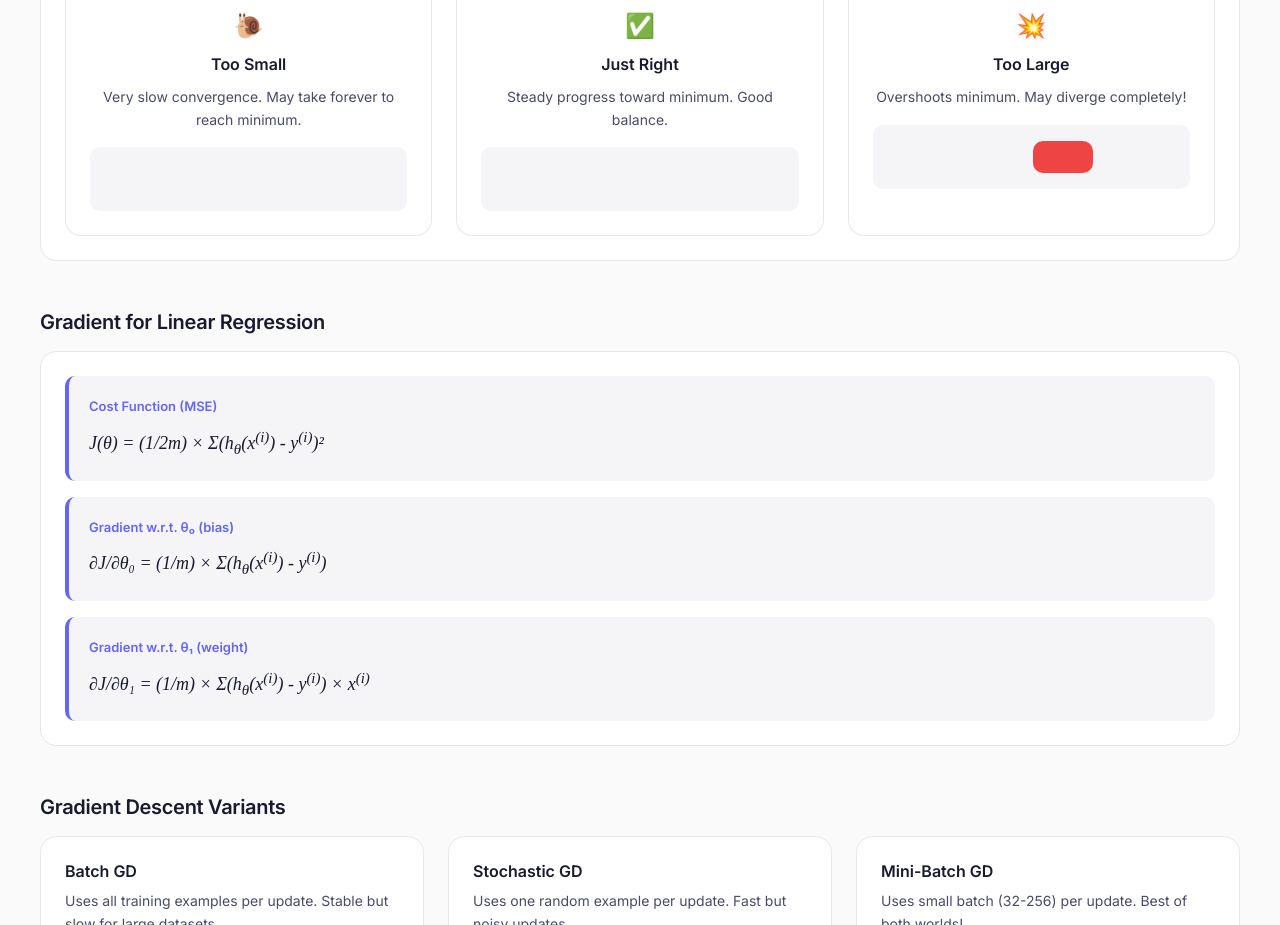
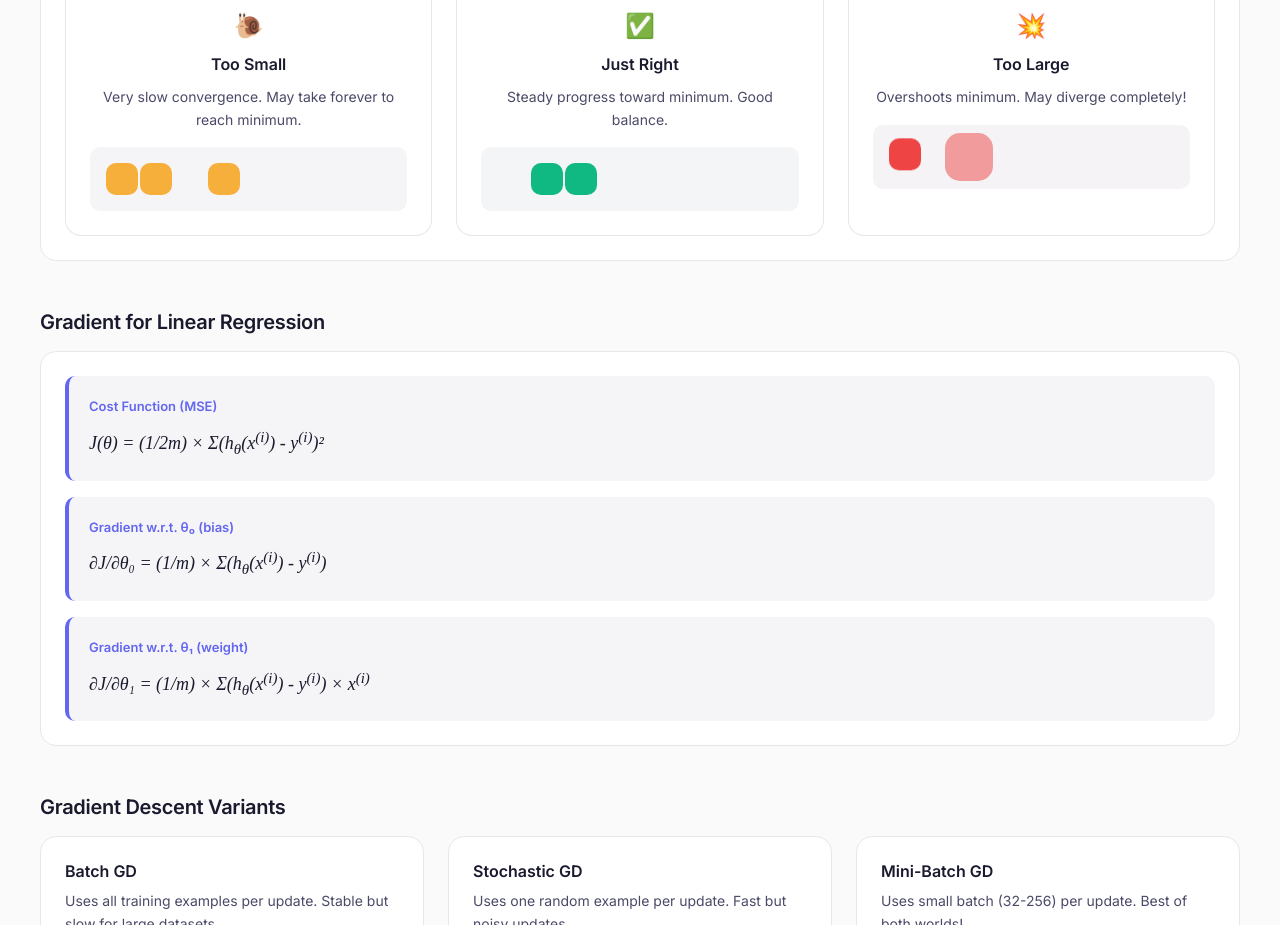
Before and after one commit to CodingYodha/Teach-Linear-Regression-, a React (Vite) app: page /optimization in a window 1280 px wide. Shown: the part 1560-2485 px from the top of the page. Built offline with nearby package versions, Linux system fonts and the light colour scheme.

Commit message:
Fixed learning rate animation

```diff
--- a/src/pages/Optimization.css
+++ b/src/pages/Optimization.css
@@ -193,34 +193,203 @@
 }
 
 .lr-visual {
+    position: relative;
     display: flex;
-    justify-content: center;
-    gap: 0.25rem;
+    align-items: center;
+    justify-content: flex-start;
+    gap: 0.125rem;
     padding: 1rem;
     background: var(--bg-tertiary);
     border-radius: var(--radius-md);
+    min-height: 50px;
+    overflow: hidden;
 }
 
+/* Step indicators for learning rate visualization */
 .step {
-    height: 8px;
+    width: 12px;
+    height: 12px;
     background: var(--accent-primary);
-    border-radius: 4px;
+    border-radius: 50%;
+    flex-shrink: 0;
 }
 
-.step.small {
-    width: 15px;
+/* Too Small - Many tiny steps, slow animation */
+.too-small .lr-visual {
+    animation: slowProgress 4s ease-in-out infinite;
 }
 
-.step.medium {
-    width: 30px;
+.too-small .step.small {
+    width: 8px;
+    height: 8px;
+    background: var(--warning);
+    opacity: 0.8;
+    animation: fadeInSmall 4s ease-in-out infinite;
 }
 
-.step.large {
-    width: 60px;
+.too-small .step.small:nth-child(1) {
+    animation-delay: 0s;
 }
 
-.step.diverge {
+.too-small .step.small:nth-child(2) {
+    animation-delay: 0.8s;
+}
+
+.too-small .step.small:nth-child(3) {
+    animation-delay: 1.6s;
+}
+
+.too-small .step.small:nth-child(4) {
+    animation-delay: 2.4s;
+}
+
+@keyframes fadeInSmall {
+
+    0%,
+    20% {
+        opacity: 0;
+        transform: scale(0);
+    }
+
+    25%,
+    100% {
+        opacity: 0.8;
+        transform: scale(1);
+    }
+}
+
+@keyframes slowProgress {
+    0% {
+        padding-left: 1rem;
+    }
+
+    100% {
+        padding-left: 1rem;
+    }
+}
+
+/* Just Right - Medium steps, smooth animation */
+.just-right .lr-visual {
+    animation: smoothProgress 3s ease-in-out infinite;
+}
+
+.just-right .step.medium {
+    width: 14px;
+    height: 14px;
+    background: var(--success);
+    animation: fadeInMedium 3s ease-in-out infinite;
+}
+
+.just-right .step.medium:nth-child(1) {
+    animation-delay: 0s;
+}
+
+.just-right .step.medium:nth-child(2) {
+    animation-delay: 0.8s;
+}
+
+.just-right .step.medium:nth-child(3) {
+    animation-delay: 1.6s;
+}
+
+@keyframes fadeInMedium {
+
+    0%,
+    20% {
+        opacity: 0;
+        transform: scale(0);
+    }
+
+    30%,
+    100% {
+        opacity: 1;
+        transform: scale(1);
+    }
+}
+
+@keyframes smoothProgress {
+
+    0%,
+    100% {
+        background: var(--bg-tertiary);
+    }
+
+    50% {
+        background: rgba(16, 185, 129, 0.1);
+    }
+}
+
+/* Too Large - Big jumpy steps, diverging animation */
+.too-large .lr-visual {
+    animation: divergeBackground 2s ease-in-out infinite;
+}
+
+.too-large .step.large {
+    width: 20px;
+    height: 20px;
     background: var(--error);
+    animation: bounceStep 2s ease-in-out infinite;
+}
+
+.too-large .step.large:nth-child(1) {
+    animation-delay: 0s;
+}
+
+.too-large .step.large:nth-child(2) {
+    animation-delay: 0.5s;
+}
+
+.too-large .step.diverge {
+    background: var(--error);
+    animation: divergeStep 2s ease-in-out infinite;
+    animation-delay: 0.5s;
+}
+
+@keyframes bounceStep {
+
+    0%,
+    100% {
+        transform: translateY(0);
+    }
+
+    25% {
+        transform: translateY(-8px);
+    }
+
+    50% {
+        transform: translateY(8px);
+    }
+
+    75% {
+        transform: translateY(-4px);
+    }
+}
+
+@keyframes divergeStep {
+
+    0%,
+    30% {
+        transform: translateX(0) scale(1);
+        opacity: 1;
+    }
+
+    70%,
+    100% {
+        transform: translateX(30px) scale(1.5);
+        opacity: 0.5;
+    }
+}
+
+@keyframes divergeBackground {
+
+    0%,
+    100% {
+        background: var(--bg-tertiary);
+    }
+
+    50% {
+        background: rgba(239, 68, 68, 0.15);
+    }
 }
 
 /* Gradient Derivation */
```
